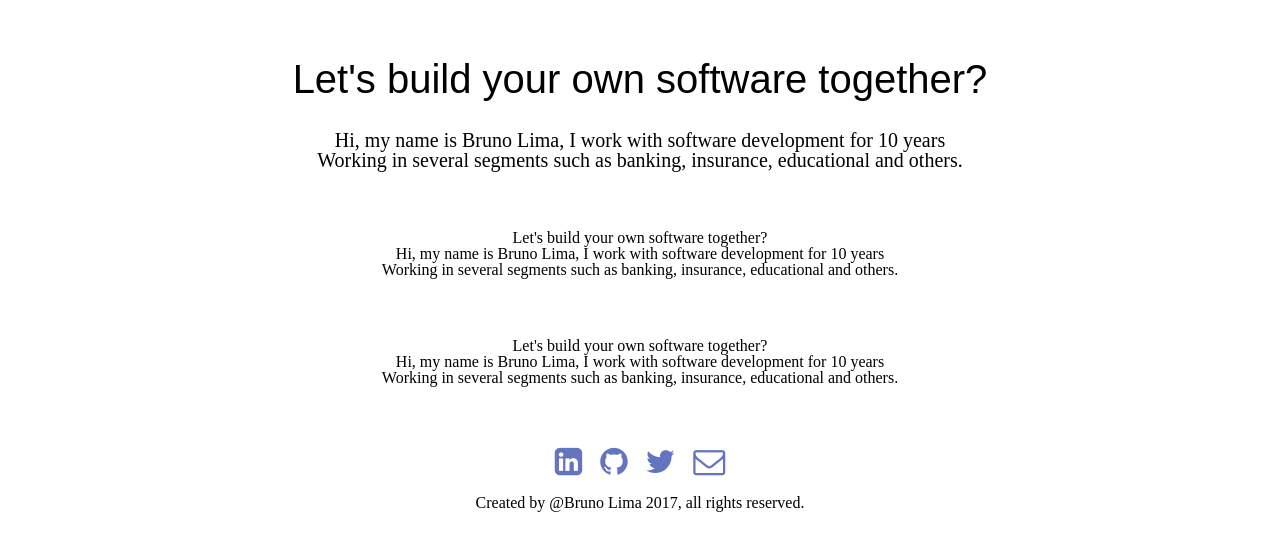
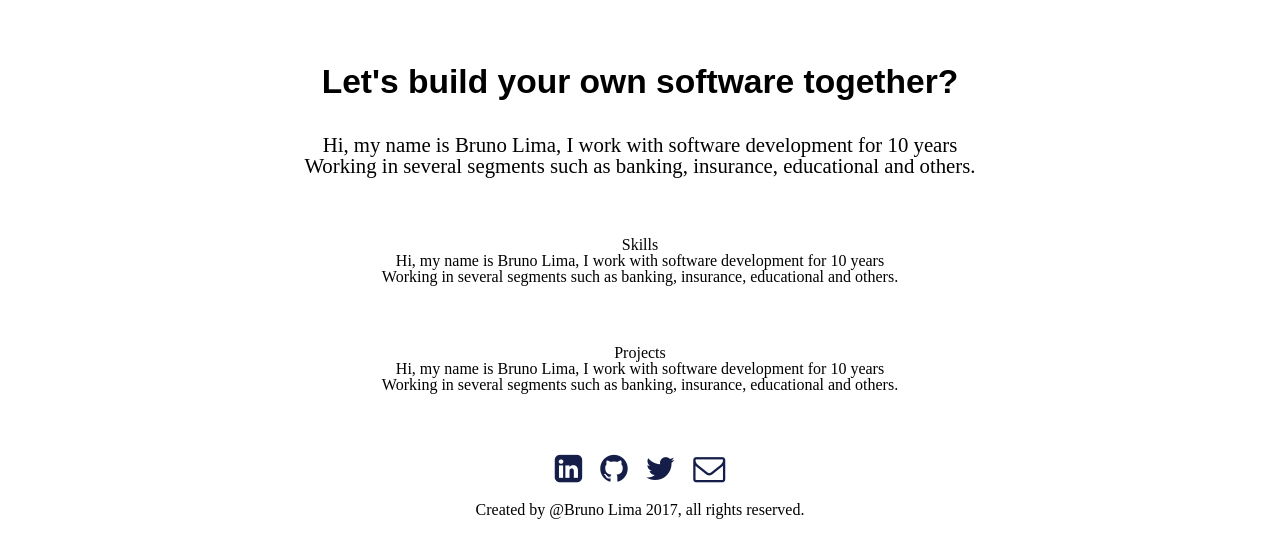
Before and after one commit to bonejah/bonejah.github.io, a plain HTML site: page index.html in a window 1280 px wide. Shown: the part 104-662 px from the top of the page. Drawn offline with Linux system fonts and the light colour scheme.

Commit message:
implements contact

```diff
--- a/assets/css/about.css
+++ b/assets/css/about.css
@@ -4,12 +4,14 @@
 }
 
 .panel-about .title {
-  font-size: 40px;
+  font-size: 2.1rem;
   font-family: sans-serif;
+  font-weight: 700;
+  line-height: 1.4;
   margin-bottom: 30px;
-  padding: 1px;
+  /* padding: 1px; */
 }
 
 .panel-about .subtitle {
-  font-size: 20px;
+  font-size: 1.3rem;
 }
--- a/assets/css/contact.css
+++ b/assets/css/contact.css
@@ -9,5 +9,5 @@
 }
 
 .panel-contact .nav-item .color-icon {
-  color: #6474c1;
+  color: #151e48;
 }
--- a/index.html
+++ b/index.html
@@ -36,14 +36,14 @@
     </section>
     <section id="skills" class="panel-skills">
       <div class="container">
-        <h1 class="title">Let's build your own software together?</h1>
+        <h1 class="title">Skills</h1>
         <p class="subtitle">Hi, my name is Bruno Lima, I work with software development for 10 years</p>
         <p class="subtitle">Working in several segments such as banking, insurance, educational and others.</h2>
       </div>
     </section>
     <section id="projects" class="panel-projects">
         <div class="container">
-          <h1 class="title">Let's build your own software together?</h1>
+          <h1 class="title">Projects</h1>
           <p class="subtitle">Hi, my name is Bruno Lima, I work with software development for 10 years</p>
           <p class="subtitle">Working in several segments such as banking, insurance, educational and others.</h2>
         </div>
```
